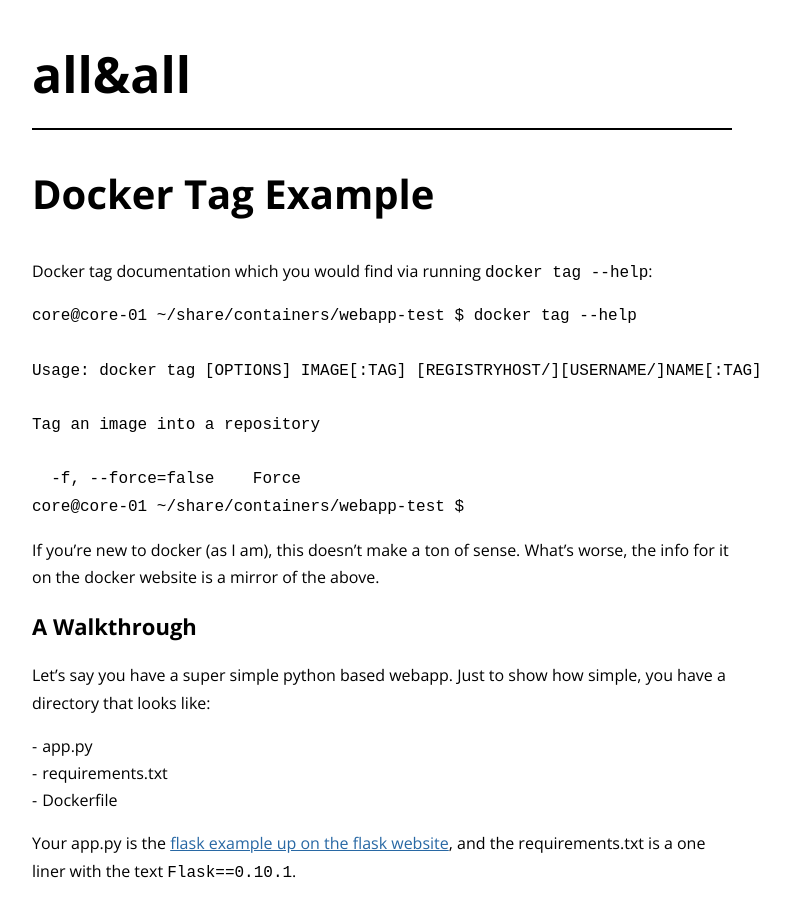
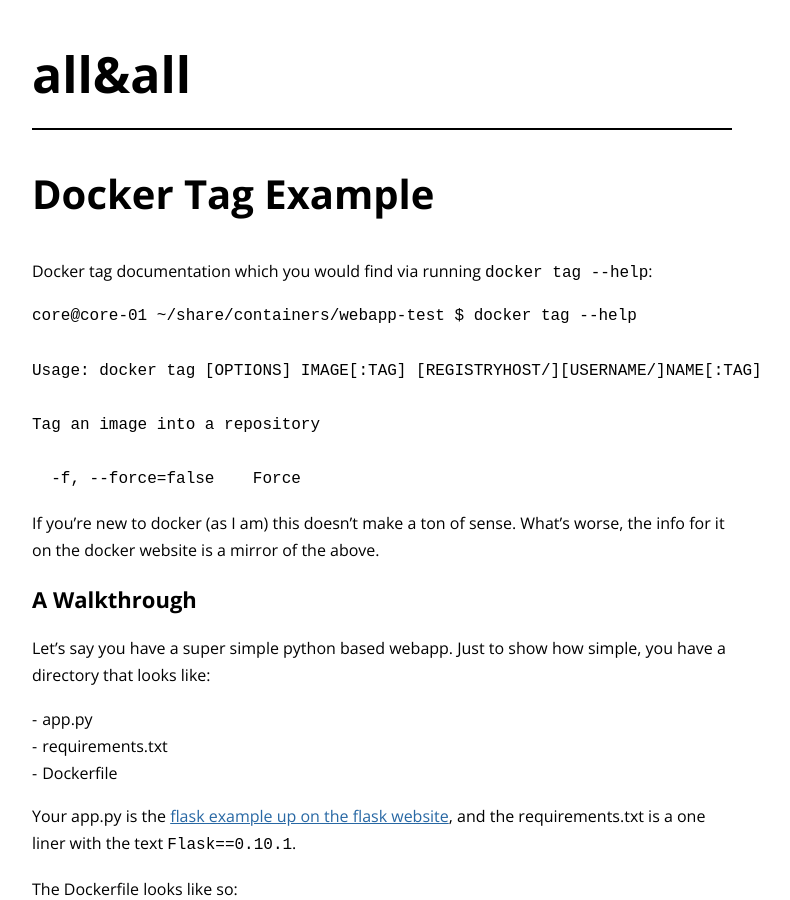
Before and after one commit to micahasmith/micahasmith.github.io, a Jekyll site: the page built from _posts/2015-01-26-docker-tag-example.md, in a window 1280 px wide and 900 px high. Shown: the whole window, without its empty margins (258-1048 px from the left). Built offline with Jekyll 4.4.1, drawn with Linux system fonts in a browser that asks for light colours; Markdown is read by kramdown in place of the engine named in the settings; comment, search, counter and statistics services are not loaded.

Commit message:
docker tag

````diff
--- a/_posts/2015-01-26-docker-tag-example.md
+++ b/_posts/2015-01-26-docker-tag-example.md
@@ -16,10 +16,9 @@
 Tag an image into a repository
 
   -f, --force=false    Force
-core@core-01 ~/share/containers/webapp-test $
 ```
 
-If you're new to docker (as I am), this doesn't make a ton of sense. What's worse, the info for it on the docker website is a mirror of the above.
+If you're new to docker (as I am) this doesn't make a ton of sense. What's worse, the info for it on the docker website is a mirror of the above.
 
 ### A Walkthrough
 
@@ -67,16 +66,19 @@
 Note that the reason why i began mine with "micahasmith" is because that's my username on [hub.docker.com](http://hub.docker.com), which is free to sign up for.
 
 To make sure our new image is up at hub.docker.com, let's push it:
+
 ```
 docker push micahasmith/webapp-test
 ```
 
 Now that we have a working image, we can tag its current state via:
+
 ```
 docker tag micahasmith/webapp-test:latest micahasmith/webapp-test:v0.0.1
 ```
 
 I guess you could describe the command as tagging from a tag to another tag-- the `:latest` suffix makes the "from" the last commit. So in the above we created a "v0.0.1" tag. Let's now push that tag up to the hub:
+
 ```
 docker push micahasmith/webapp-test:v0.0.1
 ```
````
Also changed, not shown: 1 other file.
